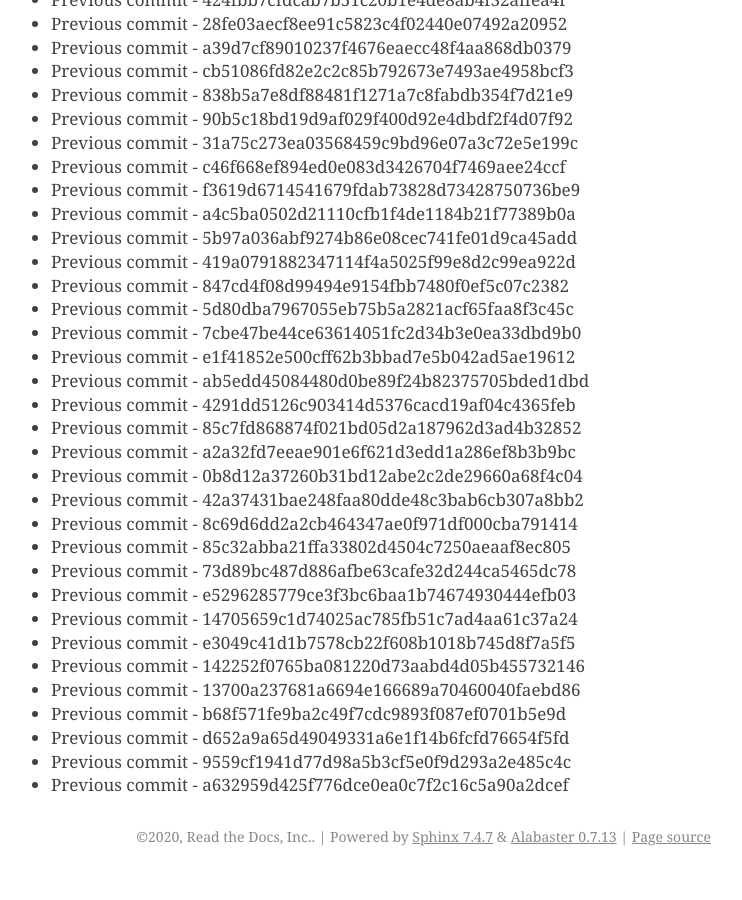
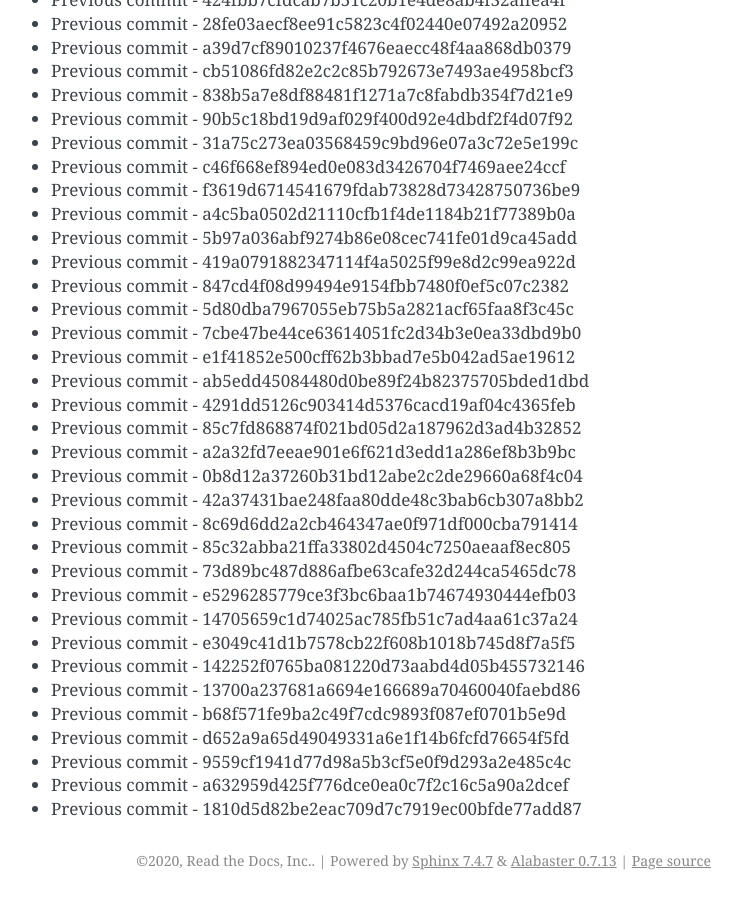
Before and after one commit to readthedocs/rtd-git-stresstest, a Sphinx documentation site: the page built from docs/updates.rst, in a window 1280 px wide and 900 px high, scrolled down 35161 px. Shown: the whole window, without its empty margins (399-1141 px from the left). Built offline with Sphinx 7.4.7, drawn with Linux system fonts in a browser that asks for light colours; before the commit the page ends 36037 px from its top, so only the background shows below that.

Commit message:
Generating commit from previous: 1810d5d82be2eac709d7c7919ec00bfde77add87

```diff
--- a/docs/updates.rst
+++ b/docs/updates.rst
@@ -1509,3 +1509,4 @@ It can be tested for any performance characteristics.
 * Previous commit - d652a9a65d49049331a6e1f14b6fcfd76654f5fd
 * Previous commit - 9559cf1941d77d98a5b3cf5e0f9d293a2e485c4c
 * Previous commit - a632959d425f776dce0ea0c7f2c16c5a90a2dcef
+* Previous commit - 1810d5d82be2eac709d7c7919ec00bfde77add87
```
